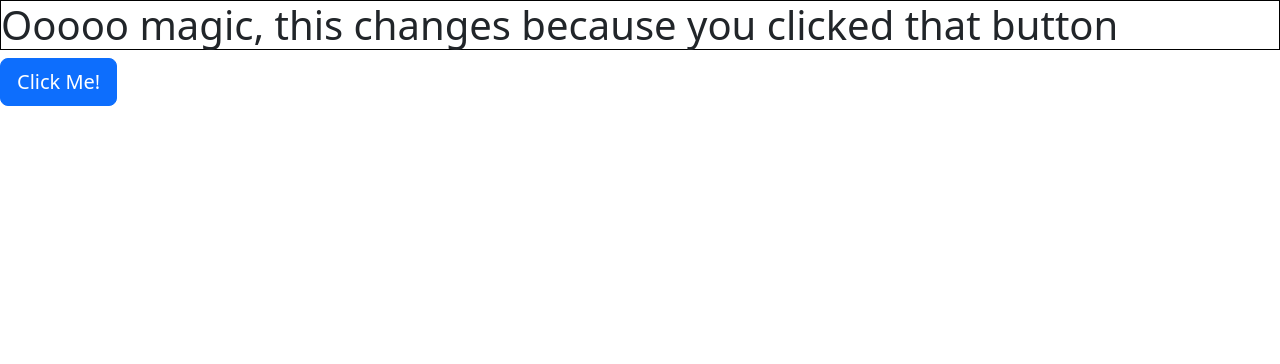
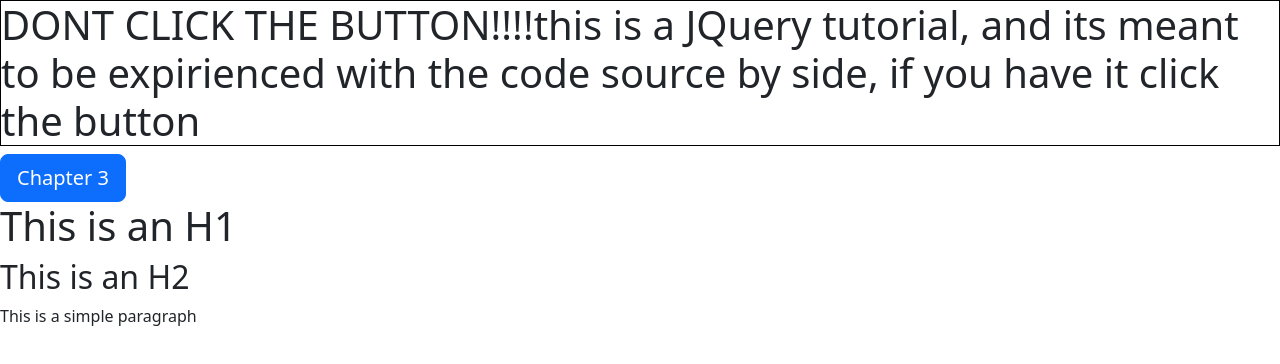
Before and after one commit to aferranteportfolio/JQuery-learning-website, a website: page index.html in a window 1280 px wide. Both pictures are taken after a click on the button "Click Me!". Drawn offline with nearby package versions, Linux system fonts and the light colour scheme.

Commit message:
added elementstobecreated function to create some elements for chapter 2 and show refining selectors off, added haycreater to create a div to store those elements inside, added element atacher function to atach the elements inside the div, and working on the button so it can manage the states of the chapters and go progresivly

```diff
--- a/index.html
+++ b/index.html
@@ -19,19 +19,21 @@
     crossorigin="anonymous"></script>
 
 <script>
-
+    // CHAPTER 1
 
     // jQuery doesn't cache elements for you.
     // you should save the selection in a variable rather than making the selection repeatedly.
     // look beneath these declarations at the other functions, they are using these pre declared variables and applying JQuery methods to them!
     let domContainer = $(document)
     let windowContainer = $(window)
+    let bodyContainer = $('body')
     let h1Container = $('h1')
     let buttonContainer = $('button')
 
 
 
     // JQuery supports functional programing, so you can create functions and call them later, i prefer this style of writing code over others since i find it cleaner to read later on
+    // you will see at the bottom of every chapter we will do the function calls.
     function onLoadChangeH1Content() {
         h1Container.html('DONT CLICK THE BUTTON!!!!this is a JQuery tutorial, and its meant to be expirienced with the code source by side, if you have it click the button')
         console.log('The content of the h1s was modified on load')
@@ -55,17 +57,65 @@
 
     // you can click the button now !
 
+    function endChapter1(){
+        buttonContainer.html('Chapter 2')
+    }
+
+    function chapterIdentificator(){
+
+    }
+
+
+    buttonContainer.on('click', endChapter1)
+
+    function endChapter2() {
+        console.log(buttonContainer.text())
+        buttonContainer.html('Chapter 3')
+    }
+
+    buttonContainer.on('click', endChapter2)
 
 
 
+    // --------------------------------------------------------------------CHAPTER 2----------------------------------------------------------------------
+    //----------------------------------------------------------------Refining Selectors------------------------------------------------------------------
 
+    //Intro ===============>
+    //You can think of refining selectors as a more precise way of finding something, as an analogy imagine that youre tasked with finding a needle in a hay stack, if you were to do it manually it would be
+    //really cumbersome, but instead if i told you that if you said "hayStack.findme('needle')" and huala you found the needle immediately. Thats a refining selector, now you will see how we can use them in
+    //JQuery.
 
+    // first, we need to create our hay stack, so lets create some HTML Tags
+    function elementsToBeCreated () {
+        let hayStack = [
+            div = "<div>", // <=== this one is the hay stack, or the element 0 of the array
+            h1 = "<h1>This is an H1</h1>",
+            h2 = "<h2>This is an H2</h2>",
+            p = "<p>This is a simple paragraph</p>"
+         ]
+    return hayStack
+    }
 
+    // first we append the main div inside wich we will append once again the other elements
+    function hayCreator(){
 
+        let elementsImporter = elementsToBeCreated ()
+        let hayStack = elementsImporter[0]
+        bodyContainer.append(hayStack)
+        $('div').attr('id', 'hayStack')//<=== we add a hay stack id just in case, if in the future we create other divs we dont have to come back and add this to filter in our selections of the element
+    }
 
+    // now we append the other elements using the ...notation, wich allows to pass in an array as a parameter but apply the callback function on each element of said array
+    function elementAttacher(){
+        hayCreator() // <== we call the function so we create the div container and add an id hayStack
+        let elementsImporter = elementsToBeCreated()
+        elementsImporter.splice(0,1) // <==== i splice the array to remove the first element wich was the DIV
 
+        let hayStackContainer = $('#hayStack')              // <==== we select the hay stack element by id
+        hayStackContainer.append(...elementsImporter)      // <==== and we append the array elements to it
+    }
 
-    // ideal way to write clean functions and latter calling them ==>
+    windowContainer.on("load", elementAttacher)
 
 
 
@@ -78,12 +128,16 @@
 
 
 
-    function changeContentOfH1sOnClick() {
-        h1Container.html('Ooooo magic, this changes because you clicked that button')
-        console.clear()
-        console.log('The content of the h1 changes because of the changeContentOfH1sOnClick function')
-    }
-    buttonContainer.on('click', changeContentOfH1sOnClick)
+
+
+
+
+    // function changeContentOfH1sOnClick() {
+    //     h1Container.html('Ooooo magic, this changes because you clicked that button')
+    //     console.clear()
+    //     console.log('The content of the h1 changes because of the changeContentOfH1sOnClick function')
+    // }
+    // buttonContainer.on('click', changeContentOfH1sOnClick)
 
 
 
```
